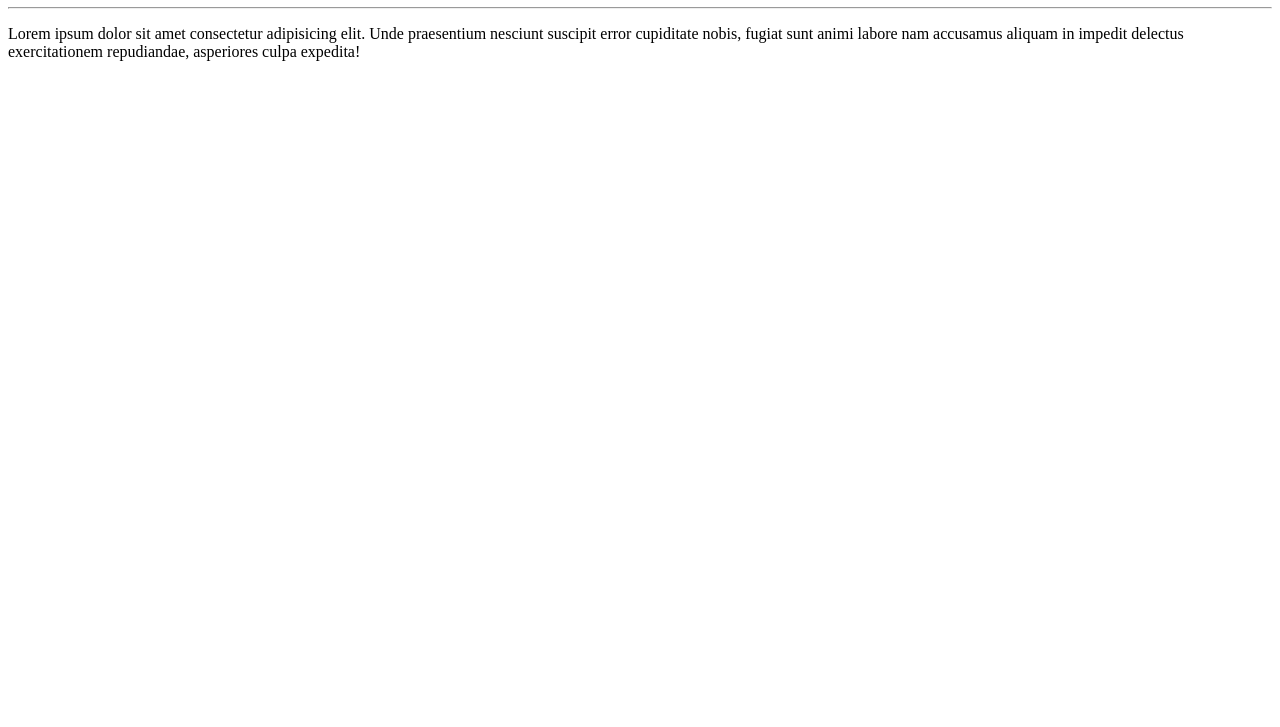
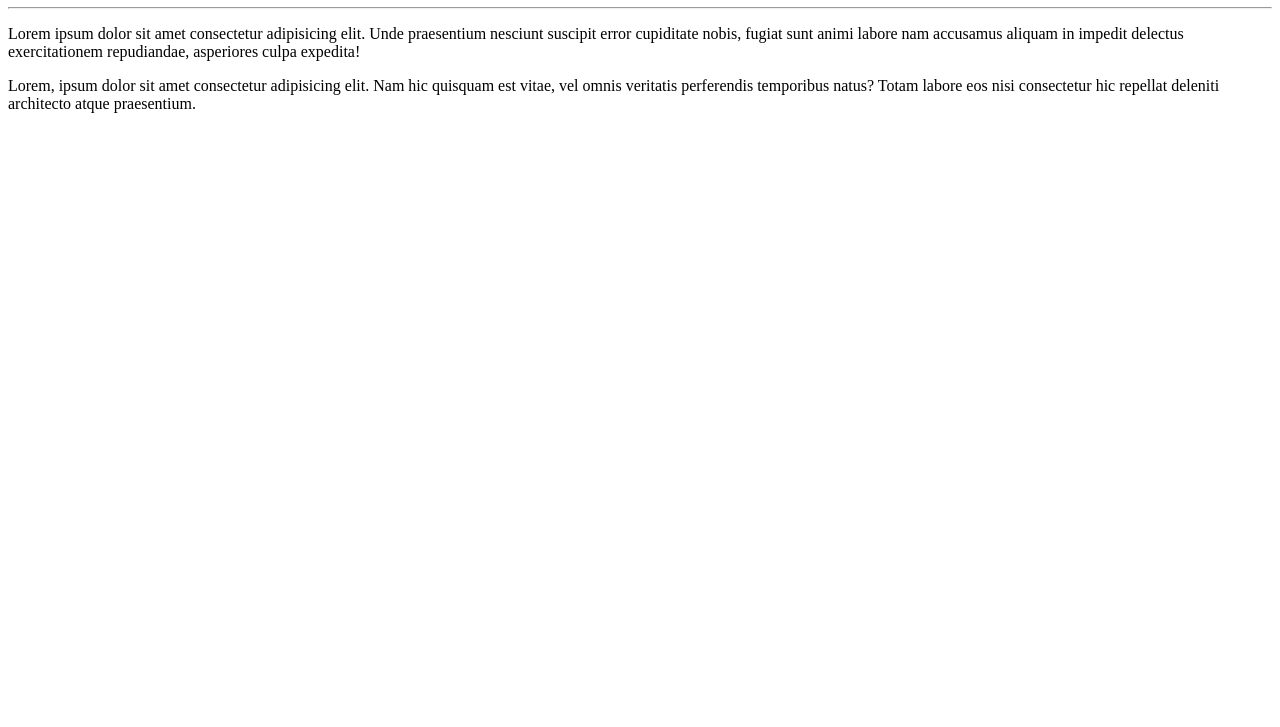
Before and after one commit to Jorge0708/Inicio, a plain HTML site: page Site-exemplo/index.html in a window 1280 px wide. Shown: the part 73-800 px from the top of the page. Drawn offline with Linux system fonts and the light colour scheme.

Commit message:
adc um p

```diff
--- a/Site-exemplo/index.html
+++ b/Site-exemplo/index.html
@@ -9,6 +9,6 @@
     <h1>Olá, Mundo! </h1>
     <hr>
     <p>Lorem ipsum dolor sit amet consectetur adipisicing elit. Unde praesentium nesciunt suscipit error cupiditate nobis, fugiat sunt animi labore nam accusamus aliquam in impedit delectus exercitationem repudiandae, asperiores culpa expedita!</p>
-
+    <p>Lorem, ipsum dolor sit amet consectetur adipisicing elit. Nam hic quisquam est vitae, vel omnis veritatis perferendis temporibus natus? Totam labore eos nisi consectetur hic repellat deleniti architecto atque praesentium.</p>
 </body>
 </html>
```
